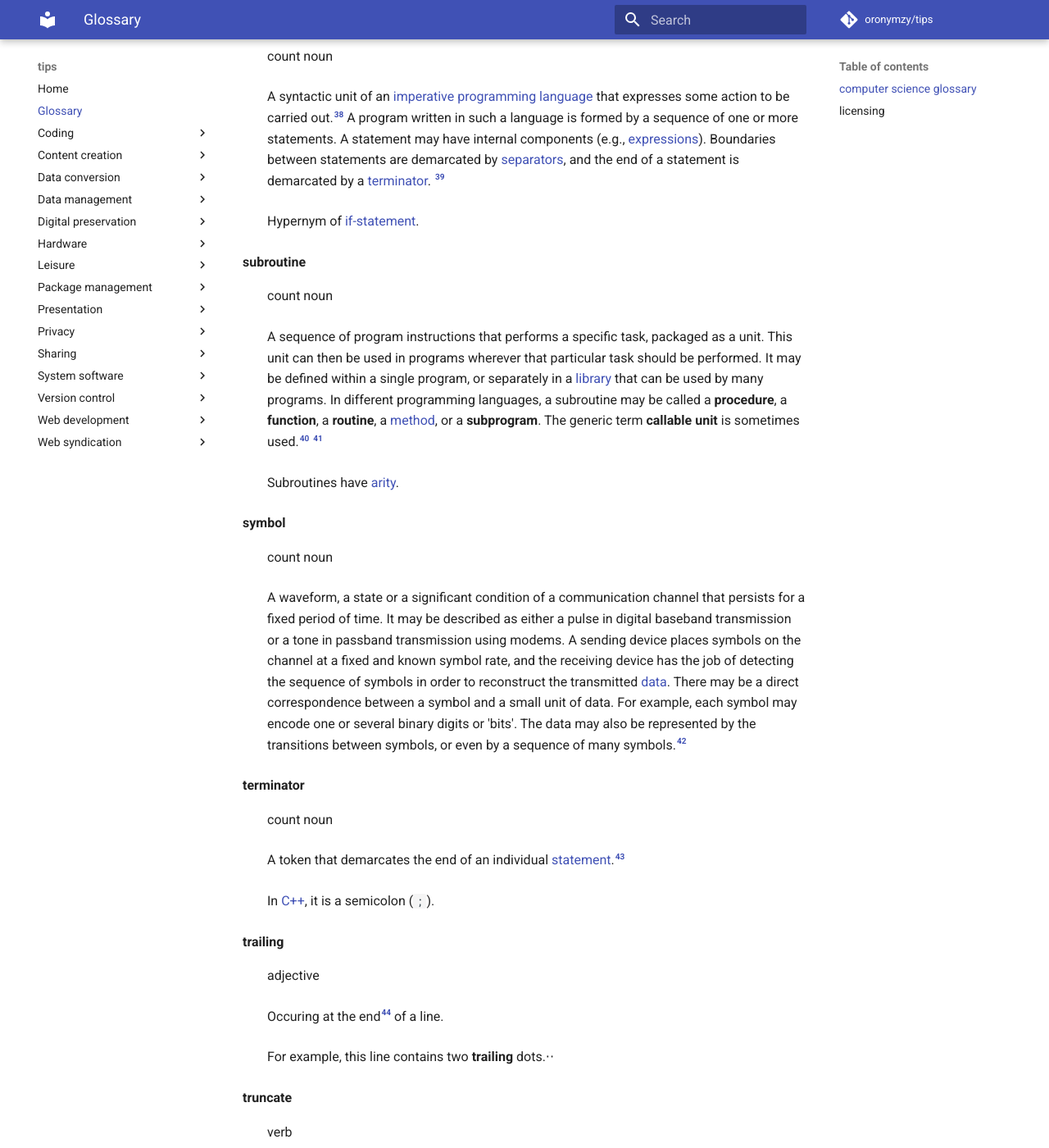
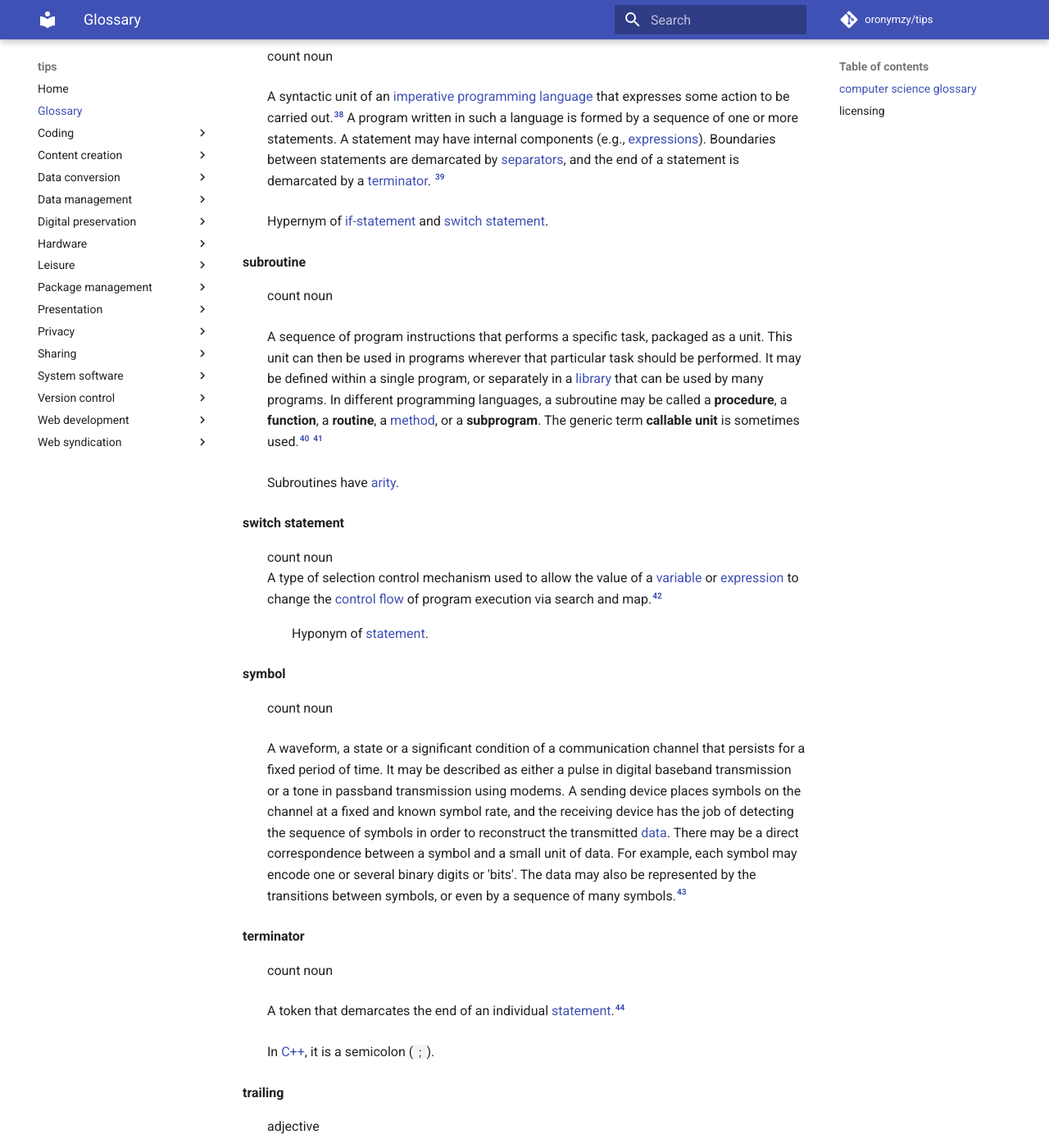
Before and after one commit to oronymzy/tips, an MkDocs documentation site: the page built from docs/glossry.md, in a window 1280 px wide and 1400 px high, scrolled down 8090 px. Shown: the whole window at 82% size. Built offline with MkDocs 1.6.1 and Material for MkDocs 9.7.7, drawn with Linux system fonts in a browser that asks for light colours; comment, search, counter and statistics services are not loaded; some of the changed text lies outside the part shown.

Commit message:
Add 'switch statement' concept, add list item
Add 'switch statement' concept, with footnote.
Add 'Switch statement' unordered list item
with hyperlink in 'licensing' section.
Add semantic relation between
'switch statement' and 'statement'.
Fix hyperlink.

```diff
--- a/docs/glossry.md
+++ b/docs/glossry.md
@@ -181,12 +181,17 @@ end if
 **statement** {: #statementdef }
 : count noun
 : A syntactic unit of an [imperative](https://en.wikipedia.org/wiki/Imperative_programming) [programming language](https://en.wikipedia.org/wiki/Programming_language) that expresses some action to be carried out.[^statementdef1] A program written in such a language is formed by a sequence of one or more statements. A statement may have internal components (e.g., [expressions](#expressiondef)). Boundaries between statements are demarcated by [separators](#separatordef), and the end of a statement is demarcated by a [terminator](#terminatordef). [^statementdef-note1]
-: Hypernym of [if-statement](#ifstatementdef).
+: Hypernym of [if-statement](#ifstatementdef) and [switch statement](#switchstatementdef).
 
 **subroutine** {: #subroutinedef }
 : count noun
 : A sequence of program instructions that performs a specific task, packaged as a unit. This unit can then be used in programs wherever that particular task should be performed. It may be defined within a single program, or separately in a [library](https://en.wikipedia.org/wiki/Library_(computer_science)) that can be used by many programs. In different programming languages, a subroutine may be called a **procedure**, a **function**, a **routine**, a [method](https://en.wikipedia.org/wiki/Method_(computing)), or a **subprogram**. The generic term **callable unit** is sometimes used.[^subroutinedef1] [^subroutinedef-note1]
 : Subroutines have [arity](#aritydef).
+
+**switch statement** {: #switchstatementdef }
+: count noun
+A type of selection control mechanism used to allow the value of a [variable](https://en.wikipedia.org/wiki/Variable_(programming)) or [expression](#expressiondef) to change the [control flow](https://en.wikipedia.org/wiki/Control_flow) of program execution via search and map.[^switchstatementdef-note1]
+: Hyponym of [statement](#statementdef).
 
 **symbol** {: #symboldef }
 : count noun
@@ -236,6 +241,7 @@ end if
 - [Statement (computer science)](https://en.wikipedia.org/w/index.php?title=Statement_(computer_science)&oldid=863825665)
 - [Symbol rate§Symbols](https://en.wikipedia.org/w/index.php?title=Symbol_rate&oldid=870702760#Symbols)
 - [Subroutine](https://en.wikipedia.org/w/index.php?title=Subroutine&oldid=879018923)
+- [Switch statement](https://en.wikipedia.org/w/index.php?title=Switch_statement&oldid=866307445).
 
 on Wikipedia, with changes made, and:
 
@@ -244,7 +250,7 @@ on Wikipedia, with changes made, and:
 - [atomicity](https://en.wiktionary.org/w/index.php?title=atomicity&oldid=50343477)
 - [condition](https://en.wiktionary.org/w/index.php?title=condition&oldid=51410719)
 - [conditional](https://en.wiktionary.org/w/index.php?title=conditional&oldid=51276861)
-- [constant](https://en.wiktionary.org/wiki/constant)
+- [constant](https://en.wiktionary.org/w/index.php?title=constant&oldid=51246036)
 - [flag](https://en.wiktionary.org/w/index.php?title=flag&oldid=51372941)
 - [truncate](https://en.wiktionary.org/w/index.php?title=truncate&oldid=51196049)
 - [vacuous](https://en.wiktionary.org/w/index.php?title=vacuous&oldid=47613271)
@@ -292,6 +298,7 @@ on Wiktionary, with changes made.
 [^statementdef-note1]: This definition is the same as [Wikipedia's definition](https://en.wikipedia.org/wiki/Statement_(computer_science)).
 [^subroutinedef1]: [U.S. Election Assistance Commission](https://en.wikipedia.org/wiki/Election_Assistance_Commission "Election Assistance Commission") (2007). ["Definitions of Words with Special Meanings"](https://web.archive.org/web/20121208084203/http://www.eac.gov/vvsg/glossary.aspx). *[Voluntary Voting System Guidelines](https://en.wikipedia.org/wiki/Voluntary_Voting_System_Guidelines "Voluntary Voting System Guidelines")*. Archived from [the original](http://www.eac.gov/vvsg/glossary.aspx) on 2012-12-08. Retrieved 2013-01-14.
 [^subroutinedef-note1]: This definition is essentially the same as [Wikipedia's definition](https://en.wikipedia.org/wiki/Subroutine), with some rewording.
+[^switchstatementdef-note1]: This definition is essentially the same as [Wikipedia's definition](https://en.wikipedia.org/wiki/Switch_statement).
 [^symboldef-note1]: This definition is based on [Wikipedia's definition](https://en.wikipedia.org/wiki/Symbol_rate#Symbols).
 [^terminatordef-note1]: This definition is based on [Wikipedia's definition of a token](https://en.wikipedia.org/wiki/Lexical_analysis#Token) and [Wikipedia's definition of a statement terminator](https://en.wikipedia.org/wiki/Comparison_of_programming_languages_(syntax)#Statements).
 [^trailingdef]: <https://stackoverflow.com/questions/22273233/what-is-meant-by-trailing-space-and-whats-the-difference-between-it-and-a-blank/22273264#22273264>
```
